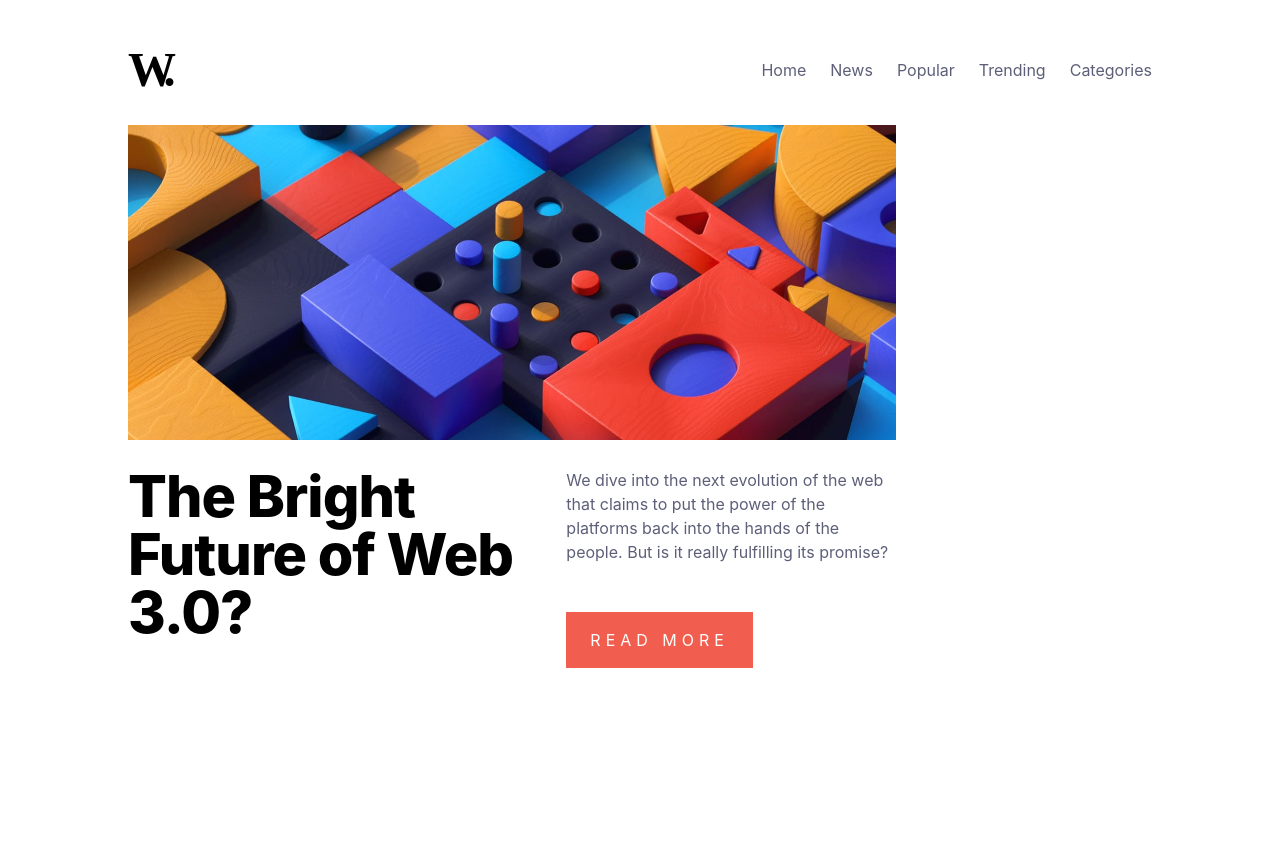
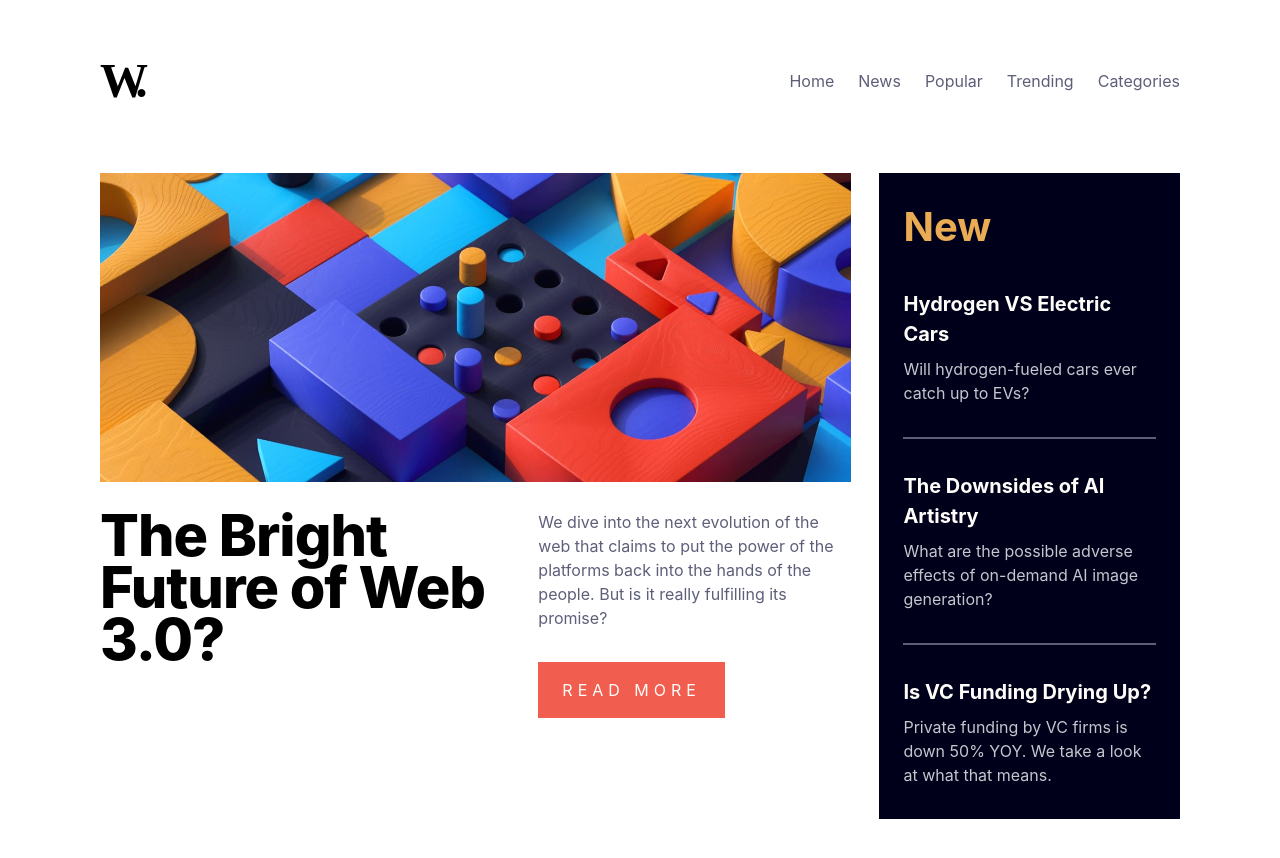
Before and after one commit to dhafindzahin/news-homepage-main, a plain HTML site: page index.html in a window 1280 px wide. Drawn offline with Linux system fonts and the light colour scheme; a web font is replaced by a local one.

Commit message:
feat: add sidebar

```diff
--- a/index.html
+++ b/index.html
@@ -53,6 +53,23 @@
 					</div>
 				</div>
 			</main>
+			<aside class="sidebar">
+				<h2>New</h2>
+				<ul class="news">
+					<li>
+						<h3>Hydrogen VS Electric Cars</h3>
+						<p>Will hydrogen-fueled cars ever catch up to EVs?</p>
+					</li>
+					<li>
+						<h3>The Downsides of AI Artistry</h3>
+						<p>What are the possible adverse effects of on-demand AI image generation?</p>
+					</li>
+					<li>
+						<h3>Is VC Funding Drying Up?</h3>
+						<p>Private funding by VC firms is down 50% YOY. We take a look at what that means.</p>
+					</li>
+				</ul>
+			</aside>
 		</div>
 	</body>
 	<script src="script.js"></script>
--- a/style.css
+++ b/style.css
@@ -146,10 +146,19 @@ h6 {
 
 .main {
 	grid-area: main;
+	margin-bottom: 60px;
 }
 
 .main picture {
 	margin-bottom: 28px;
+}
+
+.main-text div {
+	display: flex;
+	flex-direction: column;
+	justify-content: space-between;
+	align-items: start;
+	gap: 32px;
 }
 
 .main-text h1 {
@@ -157,13 +166,12 @@ h6 {
 	max-width: 11ch;
 	font-weight: 800;
 	letter-spacing: -1px;
-	line-height: 1em;
+	line-height: 0.9em;
 	margin-bottom: 20px;
 }
 
 .main-text p {
 	color: var(--dark-grayish-blue);
-	margin-bottom: 48px;
 	max-width: 38ch;
 }
 
@@ -173,6 +181,44 @@ h6 {
 	color: var(--off-white);
 	padding: 1em 1.5em;
 	letter-spacing: 5px;
+}
+
+.sidebar {
+	grid-area: sidebar;
+	background-color: var(--very-dark-blue);
+	padding: 24px;
+	padding-bottom: 0;
+	display: flex;
+	flex-direction: column;
+}
+
+.sidebar > h2 {
+	color: var(--soft-orange);
+	font-size: 2rem;
+}
+
+.sidebar > ul {
+	list-style: none;
+	padding: 0;
+}
+
+.sidebar li {
+	border-top: 2px solid var(--dark-grayish-blue);
+	padding: 32px 0;
+}
+
+.sidebar li:first-child {
+	border: none;
+}
+
+.news h3 {
+	color: var(--off-white);
+	font-size: 1.25rem;
+	margin-bottom: 8px;
+}
+
+.news p {
+	color: var(--grayish-blue);
 }
 
 @media (min-width: 768px) {
@@ -199,12 +245,25 @@ h6 {
 
 @media (min-width: 1024px) {
 	.wrapper {
-		padding: 16px 128px;
-		grid-template-columns: 3fr 1fr;
+		padding: 16px 100px;
+		grid-template-columns: 2.5fr 1fr;
 		grid-template-rows: 1fr 5fr 2fr;
 		grid-template-areas:
 			"header header"
 			"main sidebar"
 			"article article";
+		gap: 28px;
+	}
+
+	.main-text h1 {
+		margin: 0;
+	}
+
+	.main {
+		margin: 0;
+	}
+
+	.sidebar > h2 {
+		font-size: 2.5rem;
 	}
 }
```
